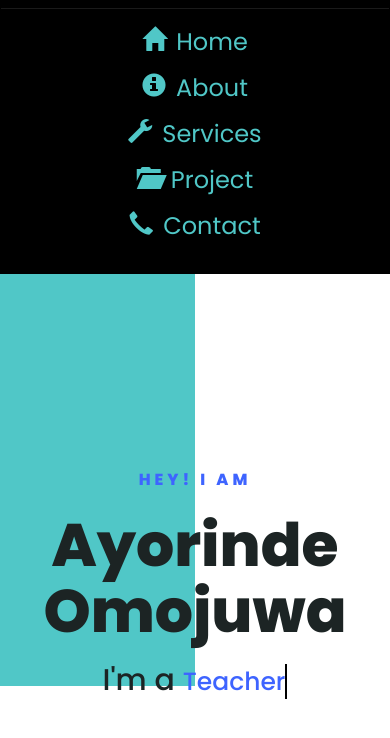
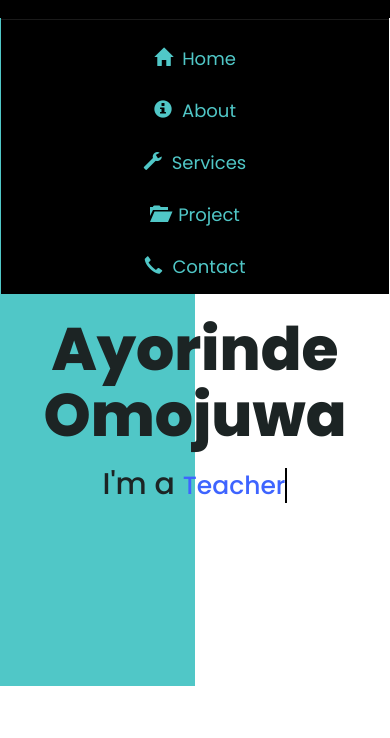
Before and after one commit to juwadickson/official-portfolio, a plain HTML site: page index.html in a window 390 px wide. Both pictures are taken after a click on the button "Toggle navigation". Shown: the part 74-812 px from the top of the page. Drawn offline with nearby package versions, Linux system fonts and the light colour scheme.

Commit message:
Dropdown menu link fixed

```diff
--- a/css/index.css
+++ b/css/index.css
@@ -36,5 +36,7 @@
 
 
 @media (max-width: 768px){
-    height: ;
+    .center-screen{
+        height: calc(90vh - 10.6px);;
+    }
 }
--- a/css/styles.css
+++ b/css/styles.css
@@ -47,11 +47,18 @@ body{
     }
 
     .navbar-collapse{
-        margin-top: 60px;
+        position: absolute;
+        top: 91.2px;
+        width: 100%;
+        z-index: 1;
+        background-color: black;
+    }
+    #nav-list li{
+        margin-top: 10px;
     }
     #nav-list a{
         color: #50C7C7;
-        font-size: 1.5em;
+        font-size: 18px;
     }
     .glyphicon{
         margin-right: 10px;
```
